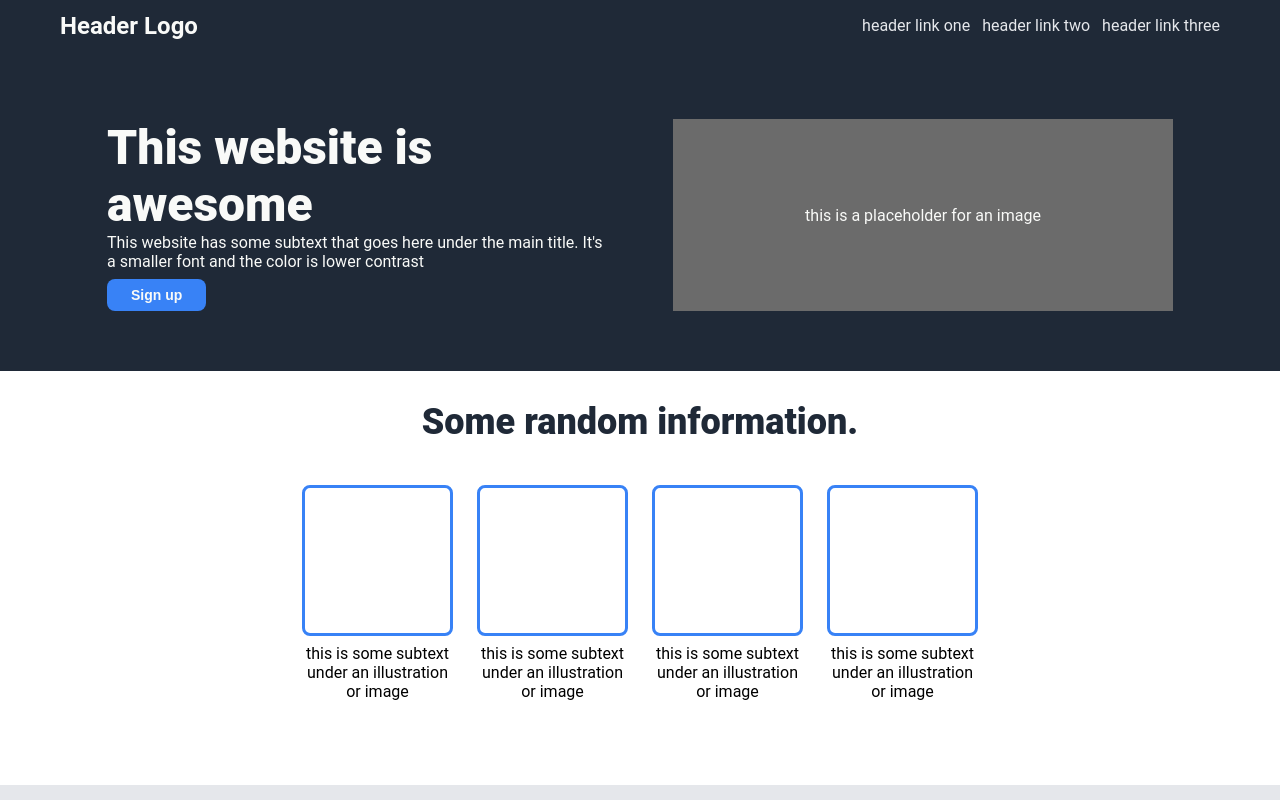
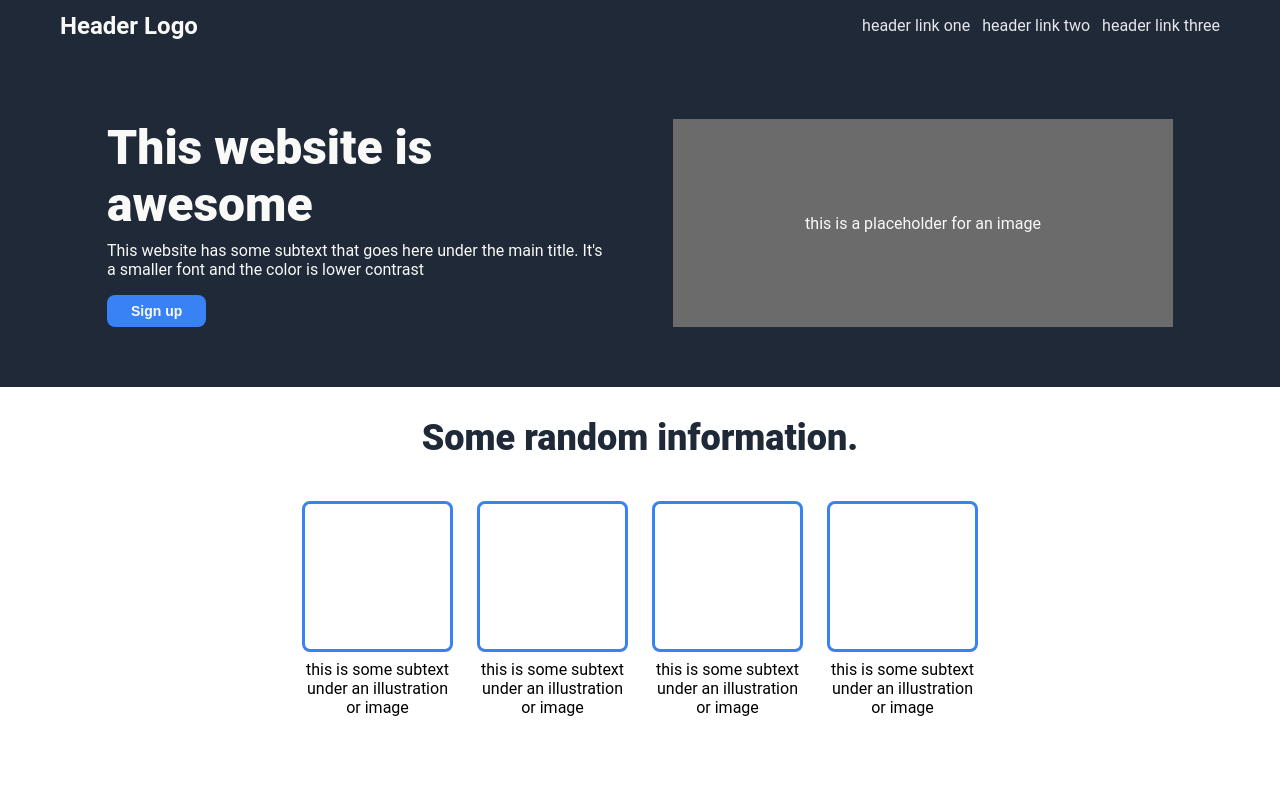
Before and after one commit to hoshigaru/odin-foundations-landing-page, a plain HTML site: page index.html in a window 1280 px wide. Shown: the top 800 px of the page. Drawn offline with Linux system fonts and the light colour scheme.

Commit message:
Add padding to section-one subtext
Just added 8px of top and bottom padding since I thought it looked a bit better this way.

```diff
--- a/styles.css
+++ b/styles.css
@@ -67,6 +67,10 @@ button {
 .hero-text {
     font-size: 48px;
     font-weight: 800;
+}
+
+.subtext {
+    padding: 8px 0;
 }
 
 .placeholder {
```
